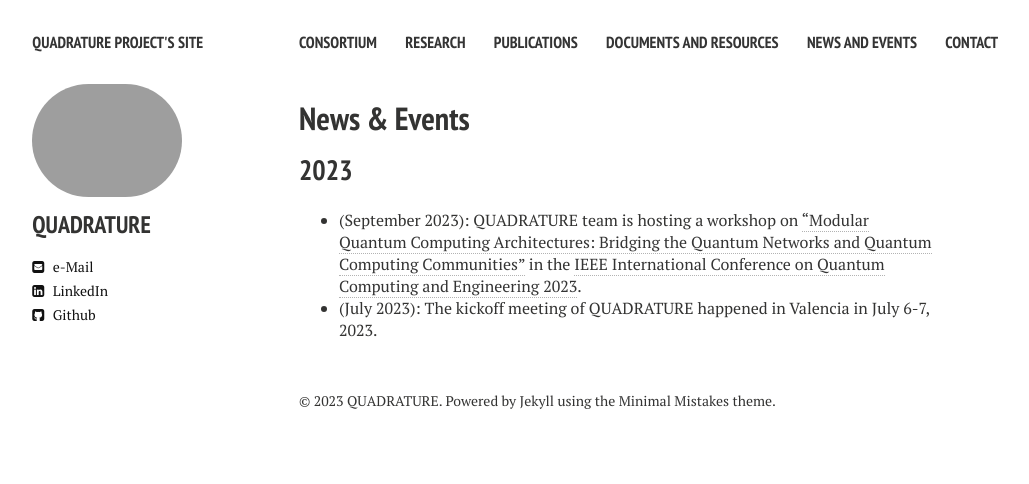
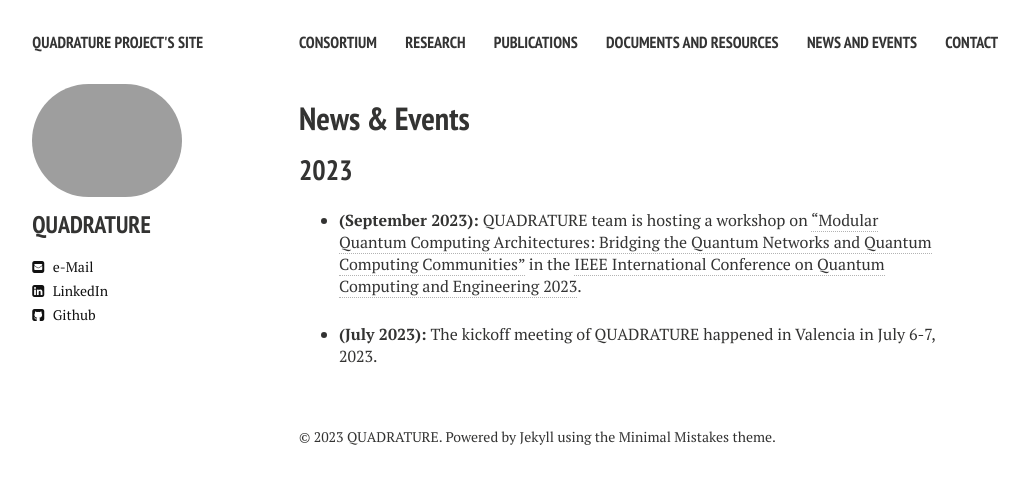
Before and after one commit to biddu/biddu.github.io, a Jekyll site: the page built from news.md, in a window 1280 px wide. Shown: the top 484 px of the page, without its empty margins (21-1050 px from the left). Built offline with Jekyll 4.4.1, drawn with Linux system fonts in a browser that asks for light colours; nearby versions of some CDN libraries.

Commit message:
Update news.md

```diff
--- a/news.md
+++ b/news.md
@@ -10,5 +10,6 @@ sidebar:
 ---
 
 ## 2023
-+ (September 2023): QUADRATURE team is hosting a workshop on ["Modular Quantum Computing Architectures: Bridging the Quantum Networks and Quantum Computing Communities"](https://qce.quantum.ieee.org/2023/workshops-program/) in the [IEEE International Conference on Quantum Computing and Engineering 2023](https://qce.quantum.ieee.org/2023/).
-+ (July 2023): The kickoff meeting of QUADRATURE happened in Valencia in July 6-7, 2023.
++ **(September 2023):** QUADRATURE team is hosting a workshop on ["Modular Quantum Computing Architectures: Bridging the Quantum Networks and Quantum Computing Communities"](https://qce.quantum.ieee.org/2023/workshops-program/) in the [IEEE International Conference on Quantum Computing and Engineering 2023](https://qce.quantum.ieee.org/2023/).
+
++ **(July 2023):** The kickoff meeting of QUADRATURE happened in Valencia in July 6-7, 2023.
```
